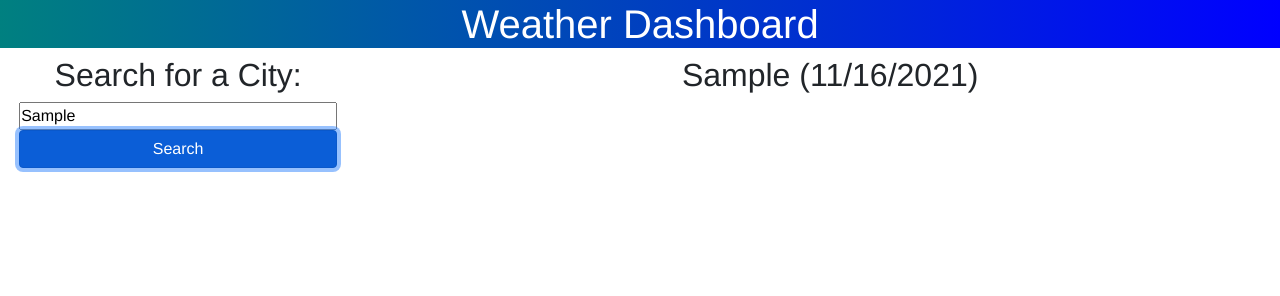
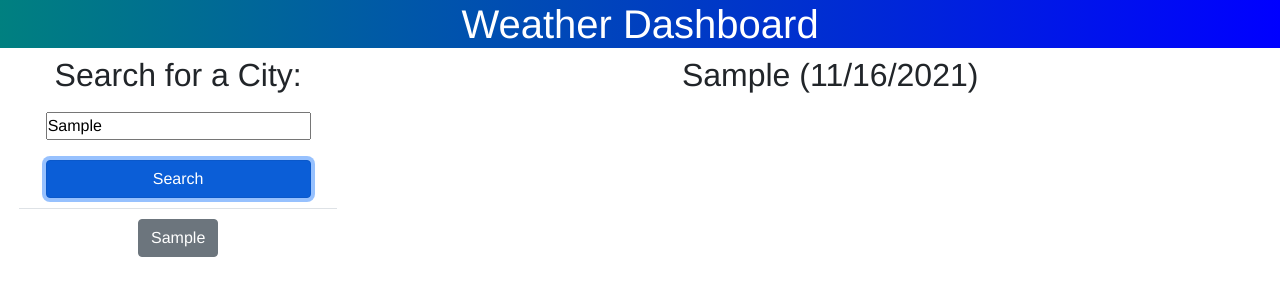
Before and after one commit to aucoats/weatherdash-challenge, a plain HTML site: page index.html in a window 1280 px wide. Both pictures are taken after typing "Sample" into the empty fields and a click on the button "Search". Drawn offline with nearby package versions, Linux system fonts and the light colour scheme; no server answers.

Commit message:
populated buttons, began writing function for saved searches

```diff
--- a/assets/css/style.css
+++ b/assets/css/style.css
@@ -18,13 +18,13 @@ header {
 }
 
 input {
-    margin: auto;
+    margin: 10px;
 }
 
 button {
-    margin: auto;
+    margin: 10px;
 }
 
 .card {
-    width: 15rem;
+    width: 10rem;
 }
--- a/assets/js/script.js
+++ b/assets/js/script.js
@@ -3,12 +3,57 @@ var apiKey = "8114b53ff06599b649e7864e0adbaa91"
 var stateInput = document.querySelector("#city");
 var searchBtn = document.querySelector("button");
 var displayArea = document.querySelector("#displayArea");
+var searchArea = document.querySelector("#search-area");
+var savedSearchesBtn = document.querySelector("button");
 
 var today = new Date();
 var dd = String(today.getDate()).padStart(2, '0');
 var mm = String(today.getMonth() + 1).padStart(2, '0');
 var yyyy = today.getFullYear();
 today = mm + '/' + dd + '/' + yyyy;
+
+// function to create buttons and populate with localStorage data
+function createButtons(input) {
+    var buttonArea = document.createElement("div");
+    buttonArea.className = "container border-top";
+    searchArea.append(buttonArea);
+
+    // gets past searches from local storage
+    var pastSearches = JSON.parse(localStorage.getItem("pastSearches"));
+
+    // if localStorage is empty, create new array for pastSearches
+    if (!pastSearches) {
+        var pastSearches = []
+    }
+
+    // pushes user input into pastsearches array
+    pastSearches.push(input);
+
+    // creates and appends buttons with pastSearches
+    for (i=0; i < pastSearches.length; i++) {
+        var savedButton = document.createElement("button");
+        savedButton.textContent = pastSearches[i];
+        savedButton.className = "btn btn-secondary";
+        savedButton.id = "saved-searches"
+        savedButton.setAttribute("data-query", pastSearches[i]);
+        buttonArea.append(savedButton);
+    }
+
+    // saves pastSearches to localStorage
+    localStorage.setItem("pastSearches", JSON.stringify(pastSearches));
+
+}
+
+function searchHandler(event) {
+    var input = event.target.getAttribute("data-query");
+    console.log(input);
+
+    if (input) {
+        weatherSearch(input);
+    } else if (!input) {
+        weatherSearch;
+    }
+}
 
 // function to format area and search api for lat and long and pass to next function
 function weatherSearch(input) {
@@ -37,6 +82,8 @@ function weatherSearch(input) {
         .catch(function(error) {
             alert("Unable to connect to OpenWeather.");
         });
+
+        createButtons(input);
 
 };
 
@@ -87,7 +134,7 @@ function displayWeather(data, input) {
     // appends current forecast elements to displayArea
     displayArea.append(tempEl, windEl, humidityEl, uvEl);
 
-    var fiveHeader = document.createElement("h3");
+    var fiveHeader = document.createElement("h4");
     fiveHeader.textContent = "5-Day Forecast:"
     fiveHeader.className = "w-100";
     displayArea.appendChild(fiveHeader);
@@ -117,13 +164,13 @@ function displayWeather(data, input) {
 
         // container for forecast elements
         var dayCast = document.createElement("div");
-        dayCast.className = "card";
+        dayCast.className = "card text-dark bg-info";
         fiveDay.appendChild(dayCast);
 
         // creates card elements and assigns content and classes
-        var dayCastTitle = document.createElement("h3");
+        var dayCastTitle = document.createElement("h5");
         dayCastTitle.textContent = "(" + today + ")";
-        dayCastTitle.className = "card-title";
+        dayCastTitle.className = "card-header";
 
         var fiveTempEl = document.createElement("p");
         fiveTempEl.textContent = "Temp: " + fiveTemp + " °F";
@@ -144,4 +191,7 @@ function displayWeather(data, input) {
 
 }
 
+
+
+savedSearchesBtn.addEventListener("click", searchHandler);
 searchBtn.addEventListener("click", weatherSearch);
--- a/index.html
+++ b/index.html
@@ -13,10 +13,10 @@
         <h1>Weather Dashboard</h1>
     </header>
     <div class="row d-flex justify-content-around">
-    <div class="mx-1 px-1 container col-3 d-flex-column justify-content-between">
+    <div class="mx-1 px-1 container col-3 d-flex-column justify-content-between align-items-between" id="search-area">
         <h2>Search for a City:</h2>
-        <input type="search" name="city" id="city" class="col-12">
-        <button class="searchBtn btn btn-primary col-12">Search</button>
+        <input type="search" name="city" id="city" class="col-10">
+        <button class="searchBtn btn btn-primary col-10">Search</button>
     </div>
     <div class="mx-1 container col-8" id="displayArea">
 
```
